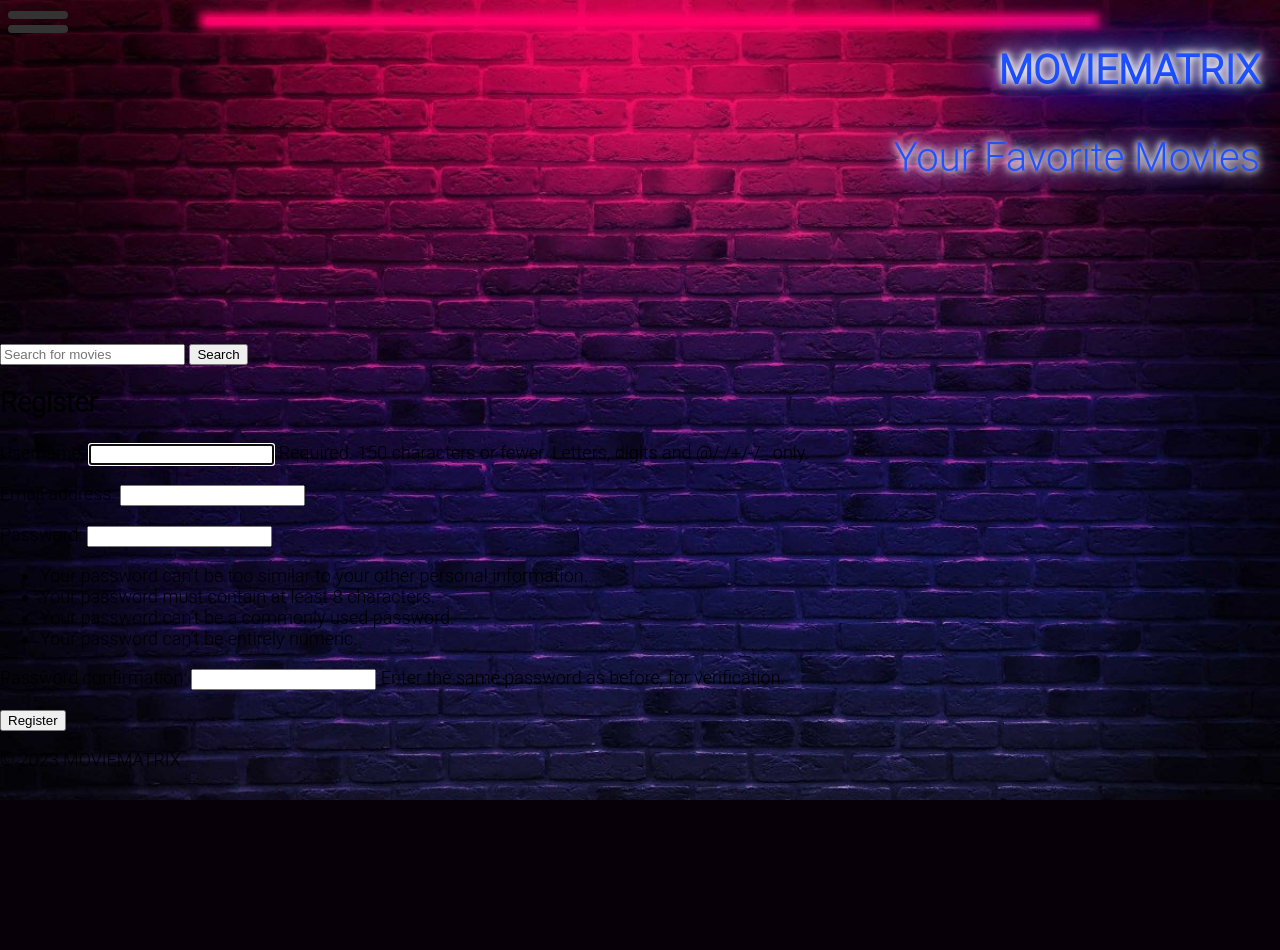
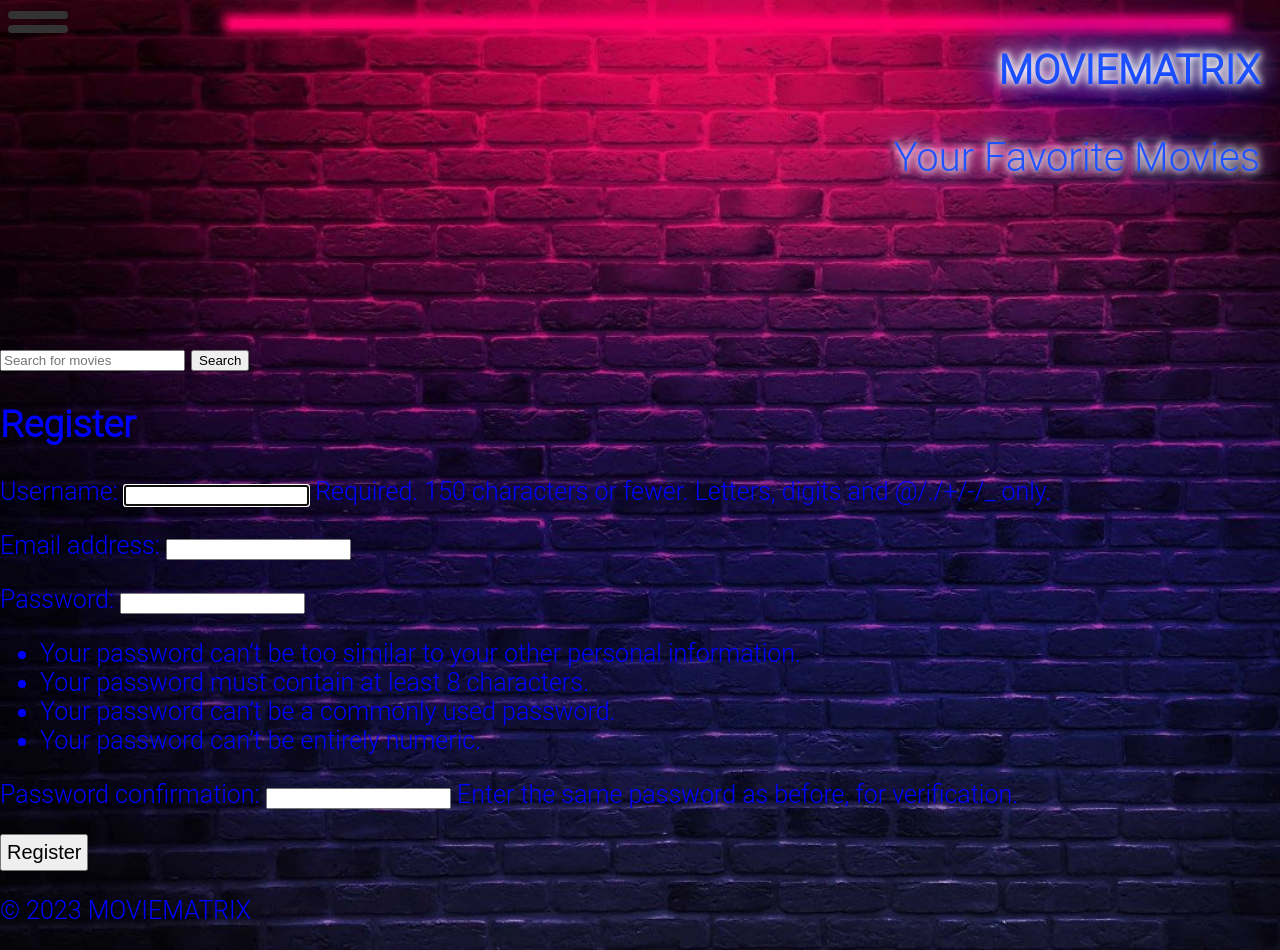
Before and after one commit to IngaFom/moviematrix, a Django app: page /register/ in a window 1280 px wide. Before the commit the page ends 800 px from the top, so only its background shows below. Run offline with Django 4.2, Linux system fonts and the light colour scheme.

Commit message:
change registration and login page text color

```diff
--- a/moviematrix/moviem/static/styles.css
+++ b/moviematrix/moviem/static/styles.css
@@ -10,6 +10,7 @@
   --neon-text-size: 40px;
   --background-image: url('wall2.jpg');
   --neon-text-size-1: 25px;
+  --neon-text-size-2: 25px;
   --bar-width: 60px;
   --bar-height: 8px;
   --hamburger-gap: 6px;
@@ -194,3 +195,16 @@
 #allCategoriesSubMenu li {
     margin-bottom: 5px;
 }
+body {
+  color: blue;
+  font-family: "Roboto Light", sans-serif;
+  font-size: var(--neon-text-size-2);
+}
+.custom-button {
+  font-size: 20px;
+  padding: 5px;
+}
+.custom-button {
+  font-size: 20px;
+  padding: 5px;
+}
--- a/moviematrix/moviem/templates/homepage/login.html
+++ b/moviematrix/moviem/templates/homepage/login.html
@@ -5,7 +5,7 @@
   <form method="post">
     {% csrf_token %}
     {{ form.as_p }}
-    <button type="submit">Login</button>
+    <button type="submit" class="custom-button">Login</button>
   </form>
   <a href="{% url 'register' %}">Don't have an account? Register here.</a>
 {% endblock %}
--- a/moviematrix/moviem/templates/movies/registration/registration_form.html
+++ b/moviematrix/moviem/templates/movies/registration/registration_form.html
@@ -1,10 +1,10 @@
 {% extends "homepage/base.html" %}
 
 {% block content %}
-<h2>Register</h2>
-<form method="post">
-    {% csrf_token %}
-    {{ form.as_p }}
-    <button type="submit">Register</button>
-</form>
+    <h2>Register</h2>
+    <form method="post">
+        {% csrf_token %}
+        {{ form.as_p }}
+        <button type="submit" class="custom-button">Register</button>
+    </form>
 {% endblock %}
```
